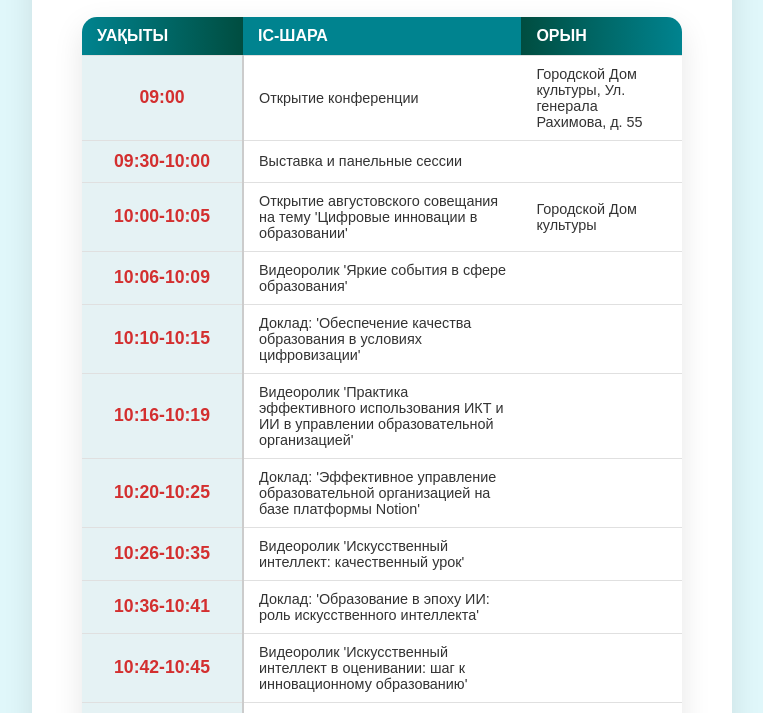
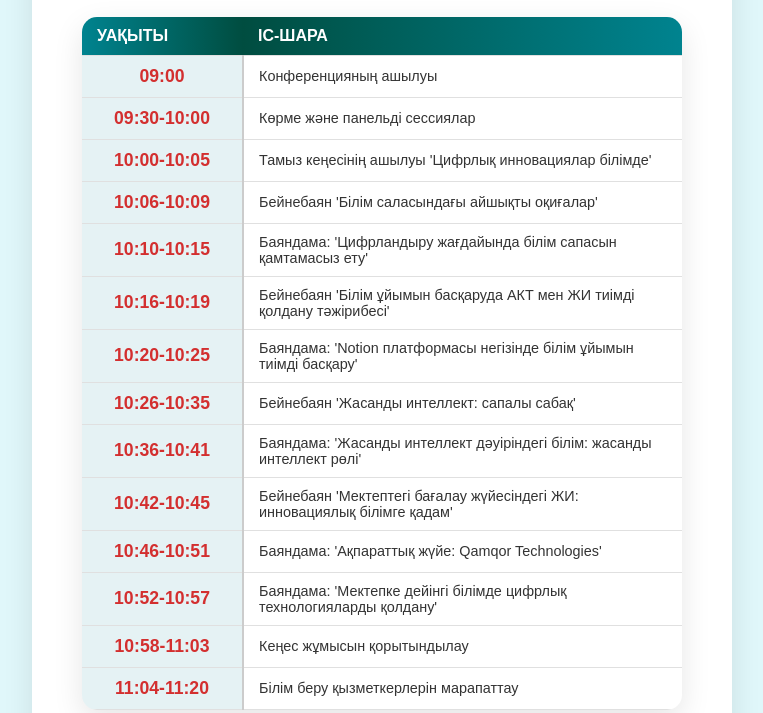
Before and after one commit to Azalytical/ConferenceLocator, a website: page index.html in a window 1280 px wide. Shown: the part 671-1384 px from the top of the page, without its empty margins (258-1021 px from the left). Drawn offline with Linux system fonts and the light colour scheme.

Commit message:
update 12

```diff
--- a/index.html
+++ b/index.html
@@ -42,7 +42,7 @@
                 <tr>
                     <th data-lang="eventsTime">Время</th>
                     <th data-lang="eventsDescription">Описание</th>
-                    <th data-lang="eventsPlace">Место</th>
+
                 </tr>
             </thead>
             <tbody id="events">
--- a/script.js
+++ b/script.js
@@ -37,42 +37,42 @@ document.getElementById('lookup-form').addEventListener('submit', function (even
 
 const events = {
     ru: [
-        {time: "09:00", description: "Открытие конференции", place: "Городской Дом культуры, Ул. генерала Рахимова, д. 55"},
-        {time: "09:30-10:00", description: "Выставка и панельные сессии", place: ""},
-        {time: "10:00-10:05", description: "Открытие августовского совещания на тему 'Цифровые инновации в образовании'", place: "Городской Дом культуры"},
-        {time: "10:06-10:09", description: "Видеоролик 'Яркие события в сфере образования'", place: ""},
-        {time: "10:10-10:15", description: "Доклад: 'Обеспечение качества образования в условиях цифровизации'", place: ""},
-        {time: "10:16-10:19", description: "Видеоролик 'Практика эффективного использования ИКТ и ИИ в управлении образовательной организацией'", place: ""},
-        {time: "10:20-10:25", description: "Доклад: 'Эффективное управление образовательной организацией на базе платформы Notion'", place: ""},
-        {time: "10:26-10:35", description: "Видеоролик 'Искусственный интеллект: качественный урок'", place: ""},
-        {time: "10:36-10:41", description: "Доклад: 'Образование в эпоху ИИ: роль искусственного интеллекта'", place: ""},
-        {time: "10:42-10:45", description: "Видеоролик 'Искусственный интеллект в оценивании: шаг к инновационному образованию'", place: ""},
-        {time: "10:46-10:51", description: "Доклад: 'Информационная система: Qamqor Technologies'", place: ""},
-        {time: "10:52-10:57", description: "Доклад: 'Использование цифровых технологий в дошкольном образовании'", place: ""},
-        {time: "10:58-11:03", description: "Заключение работы совещания", place: ""},
-        {time: "11:04-11:20", description: "Награждение педагогов и лучших образовательных организаций", place: ""}
+        {time: "09:00", description: "Открытие конференции"},
+        {time: "09:30-10:00", description: "Выставка и панельные сессии"},
+        {time: "10:00-10:05", description: "Открытие августовского совещания на тему 'Цифровые инновации в образовании'"},
+        {time: "10:06-10:09", description: "Видеоролик 'Яркие события в сфере образования'"},
+        {time: "10:10-10:15", description: "Доклад: 'Обеспечение качества образования в условиях цифровизации'"},
+        {time: "10:16-10:19", description: "Видеоролик 'Практика эффективного использования ИКТ и ИИ в управлении образовательной организацией'"},
+        {time: "10:20-10:25", description: "Доклад: 'Эффективное управление образовательной организацией на базе платформы Notion'"},
+        {time: "10:26-10:35", description: "Видеоролик 'Искусственный интеллект: качественный урок'"},
+        {time: "10:36-10:41", description: "Доклад: 'Образование в эпоху ИИ: роль искусственного интеллекта'"},
+        {time: "10:42-10:45", description: "Видеоролик 'Искусственный интеллект в оценивании: шаг к инновационному образованию'"},
+        {time: "10:46-10:51", description: "Доклад: 'Информационная система: Qamqor Technologies'"},
+        {time: "10:52-10:57", description: "Доклад: 'Использование цифровых технологий в дошкольном образовании'"},
+        {time: "10:58-11:03", description: "Заключение работы совещания"},
+        {time: "11:04-11:20", description: "Награждение педагогов и лучших образовательных организаций"}
     ],
     kz: [
-        {time: "09:00", description: "Конференцияның ашылуы", place: "Қалалық мәдениет үйі, Генерал Рахимов көшесі, 55 үй"},
-        {time: "09:30-10:00", description: "Көрме және панельді сессиялар", place: ""},
-        {time: "10:00-10:05", description: "Тамыз кеңесінің ашылуы 'Цифрлық инновациялар білімде'", place: "Қалалық мәдениет үйі"},
-        {time: "10:06-10:09", description: "Бейнебаян 'Білім саласындағы айшықты оқиғалар'", place: ""},
-        {time: "10:10-10:15", description: "Баяндама: 'Цифрландыру жағдайында білім сапасын қамтамасыз ету'", place: ""},
-        {time: "10:16-10:19", description: "Бейнебаян 'Білім ұйымын басқаруда АКТ мен ЖИ тиімді қолдану тәжірибесі'", place: ""},
-        {time: "10:20-10:25", description: "Баяндама: 'Notion платформасы негізінде білім ұйымын тиімді басқару'", place: ""},
-        {time: "10:26-10:35", description: "Бейнебаян 'Жасанды интеллект: сапалы сабақ'", place: ""},
-        {time: "10:36-10:41", description: "Баяндама: 'Жасанды интеллект дәуіріндегі білім: жасанды интеллект рөлі'", place: ""},
-        {time: "10:42-10:45", description: "Бейнебаян 'Мектептегі бағалау жүйесіндегі ЖИ: инновациялық білімге қадам'", place: ""},
-        {time: "10:46-10:51", description: "Баяндама: 'Ақпараттық жүйе: Qamqor Technologies'", place: ""},
-        {time: "10:52-10:57", description: "Баяндама: 'Мектепке дейінгі білімде цифрлық технологияларды қолдану'", place: ""},
-        {time: "10:58-11:03", description: "Кеңес жұмысын қорытындылау", place: ""},
-        {time: "11:04-11:20", description: "Білім беру қызметкерлерін марапаттау", place: ""}
+        {time: "09:00", description: "Конференцияның ашылуы"},
+        {time: "09:30-10:00", description: "Көрме және панельді сессиялар"},
+        {time: "10:00-10:05", description: "Тамыз кеңесінің ашылуы 'Цифрлық инновациялар білімде'"},
+        {time: "10:06-10:09", description: "Бейнебаян 'Білім саласындағы айшықты оқиғалар'"},
+        {time: "10:10-10:15", description: "Баяндама: 'Цифрландыру жағдайында білім сапасын қамтамасыз ету'"},
+        {time: "10:16-10:19", description: "Бейнебаян 'Білім ұйымын басқаруда АКТ мен ЖИ тиімді қолдану тәжірибесі'"},
+        {time: "10:20-10:25", description: "Баяндама: 'Notion платформасы негізінде білім ұйымын тиімді басқару'"},
+        {time: "10:26-10:35", description: "Бейнебаян 'Жасанды интеллект: сапалы сабақ'"},
+        {time: "10:36-10:41", description: "Баяндама: 'Жасанды интеллект дәуіріндегі білім: жасанды интеллект рөлі'"},
+        {time: "10:42-10:45", description: "Бейнебаян 'Мектептегі бағалау жүйесіндегі ЖИ: инновациялық білімге қадам'"},
+        {time: "10:46-10:51", description: "Баяндама: 'Ақпараттық жүйе: Qamqor Technologies'"},
+        {time: "10:52-10:57", description: "Баяндама: 'Мектепке дейінгі білімде цифрлық технологияларды қолдану'"},
+        {time: "10:58-11:03", description: "Кеңес жұмысын қорытындылау"},
+        {time: "11:04-11:20", description: "Білім беру қызметкерлерін марапаттау"}
     ]
 };
 
 
 
-function displayEvents(lang = 'ru') {
+function displayEvents(lang = 'kz') {
     const eventsTable = document.getElementById('events');
     eventsTable.innerHTML = ''; // Очистка таблицы перед добавлением новых событий
 
@@ -80,7 +80,7 @@ function displayEvents(lang = 'ru') {
 
     events[lang].forEach(event => {
         const eventRow = document.createElement('tr');
-        eventRow.innerHTML = `<td>${event.time}</td><td>${event.description}</td><td>${event.place}</td>`;
+        eventRow.innerHTML = `<td>${event.time}</td><td>${event.description}</td>`;
         eventsTable.appendChild(eventRow);
     });
 }
```
